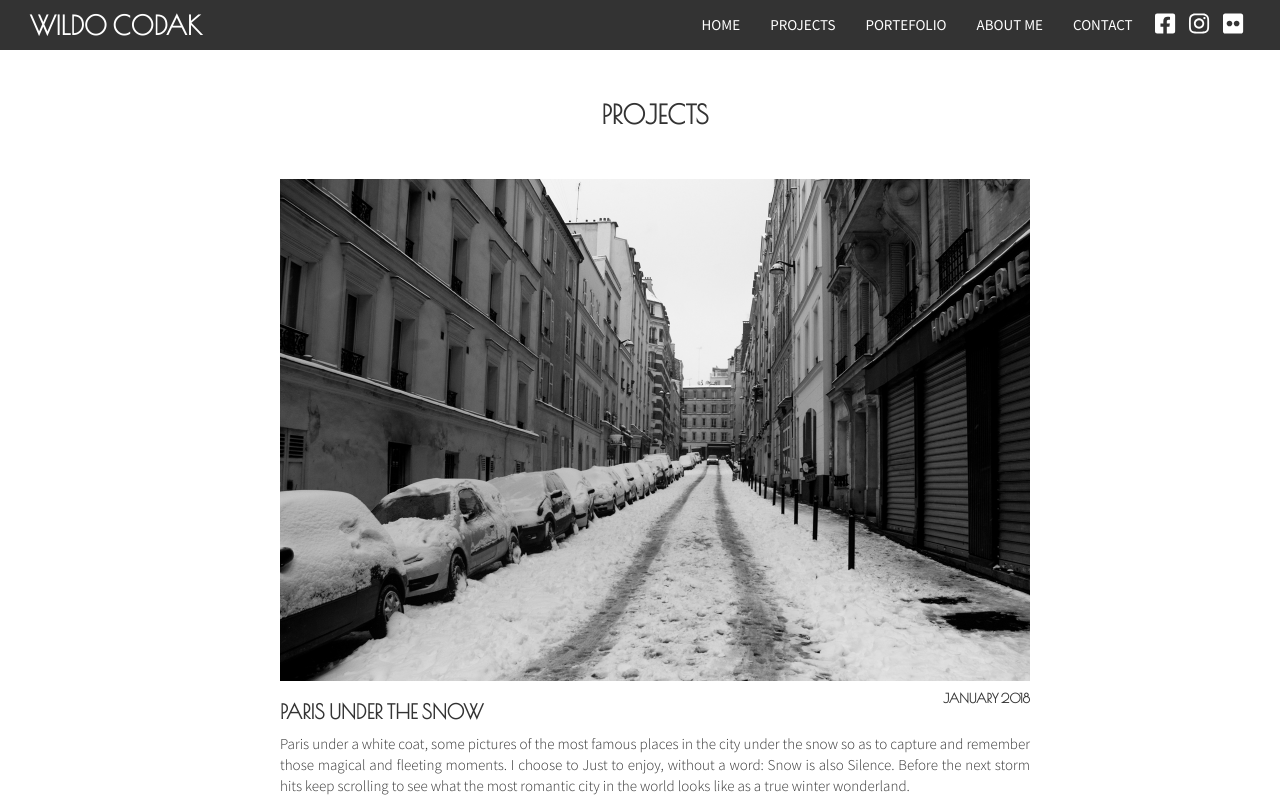
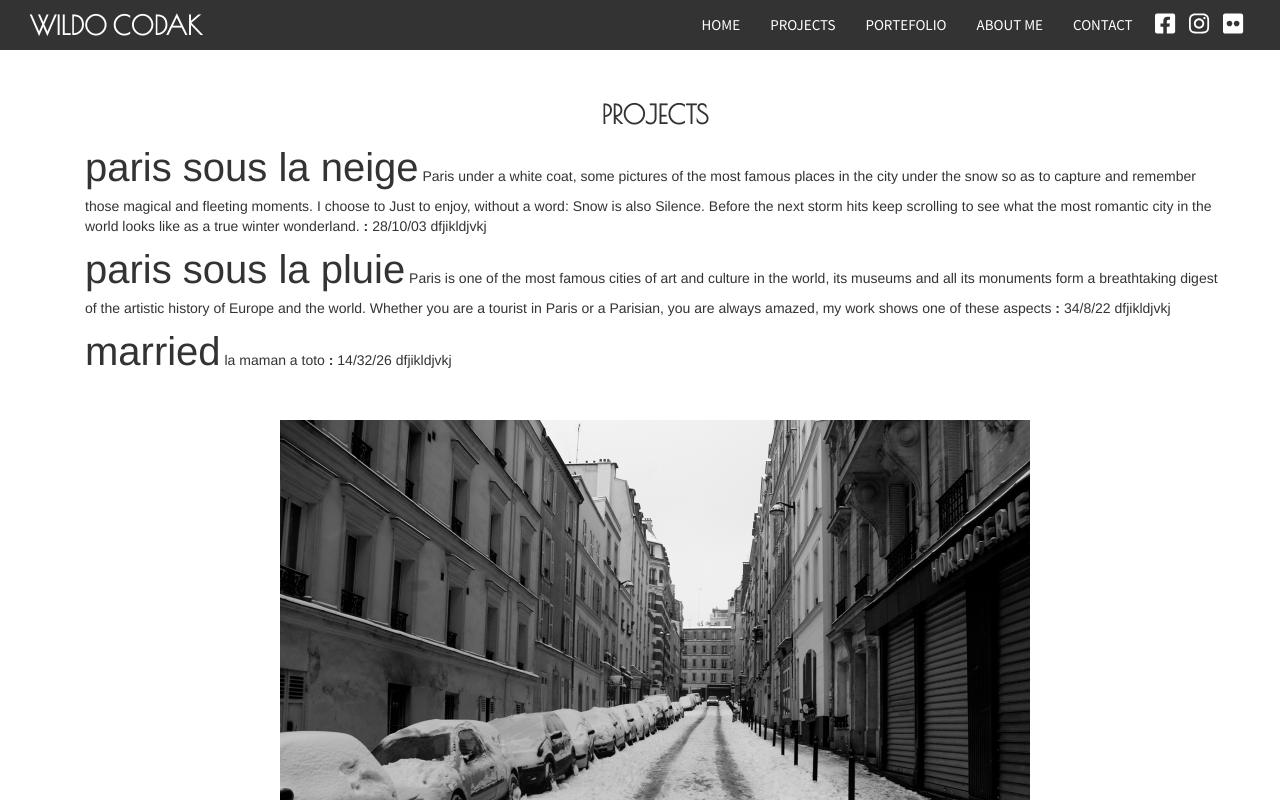
Before and after one commit to ValeryC/wildo_vuejs, a Vue app: page /projects in a window 1280 px wide. Shown: the top 800 px of the page. Built offline with nearby package versions, Linux system fonts and the light colour scheme.

Commit message:
how to transfert props in compoment :rendering a list of modal

```diff
--- a/package.json
+++ b/package.json
@@ -8,14 +8,14 @@
     "lint": "vue-cli-service lint"
   },
   "dependencies": {
-    "axios": "^0.18.0",
+    "babel-eslint": "^10.0.3",
     "core-js": "^2.6.5",
     "materialize-css": "^1.0.0-rc.2",
     "vue": "^2.6.10",
     "vue-router": "^3.0.6"
   },
   "devDependencies": {
-    "@vue/cli-plugin-babel": "^3.7.0",
+    "@vue/cli-plugin-babel": "4.1.1",
     "@vue/cli-plugin-eslint": "^3.7.0",
     "@vue/cli-service": "^3.7.0",
     "babel-eslint": "^10.0.1",
--- a/src/App.vue
+++ b/src/App.vue
@@ -16,7 +16,7 @@ export default {
   name: "app",
   components: {
     Navbar
-  }
+  },
 };
 </script>
 
--- /dev/null
+++ b/src/components/Form.sass
@@ -0,0 +1,103 @@
+h1
+    font-family: "Poiret One", sans-serif
+    font-weight: bold
+    font-size: 26px
+    text-transform: uppercase
+    text-align: center
+
+
+/* H3 : TITLE PROJECTS PAGE PROJECTS */
+
+h3
+    font-family: "Poiret One", sans-serif
+    font-weight: bold
+    font-size: 20px
+    text-transform: uppercase
+
+
+/* H4 : TITLE PROJECTS PAGE PORTFOLIO */
+
+h4
+    font-family: "Poiret One", sans-serif
+    font-weight: bold
+    font-size: 13px
+    text-transform: uppercase
+    text-align: right
+
+
+/* LINKS */
+
+a
+    color: black
+    text-decoration: none
+
+
+a:hover
+    color: black
+    text-decoration: none
+
+
+a:visited
+    color: black
+    text-decoration: none
+
+
+/* P : TEXTS SECTION/PAGE ABOUT ME & PROJECTS */
+
+p
+    text-align: justify
+    text-justify: inter-word
+    font-family: "Source Sans Pro", sans-serif
+    font-weight: 300
+    font-size: 15px
+
+
+/* BUTTONS */
+
+.btn_pages
+    font-size: 14px
+    font-weight: 400
+    text-align: center
+    vertical-align: middle
+    background-color: transparent
+    border: 1px solid black
+    border-radius: 0
+    color: black
+    transition-duration: 0.2s
+    width: 140px
+    height: 40px
+    text-transform: uppercase
+
+
+.btn_pages:hover
+    background-color: black
+    border: 1px solid black
+    color: white
+
+
+.btn_pages:active
+    background-color: black
+    border: 1px solid black
+    color: white
+
+
+#project
+    padding-top: 80px
+
+
+.margin_article
+    margin-top: 5vmin
+
+
+.date
+    text-align: right
+
+
+.img_project
+    width: 100%
+
+
+/* PAGE PROJECTS */
+
+#project
+    padding-top: 80px
--- /dev/null
+++ b/src/components/Form.vue
@@ -0,0 +1,80 @@
+<template>
+  <div>
+<template>
+  <div>
+    <!-- Render our components for each entry in App.inputList
+    (now in value, passed via v-model from the parent component)
+    Iterate all items, item is the current item, idx is the index
+    or key of the item
+
+    The components type is defined in App.iputList.type
+    You can not do v-model="item", you need to v-model="value[idx]"
+    because of variable scope
+    -->
+    <div v-for="(item, idx) in value" :key="idx">
+      <component :is="item.type" v-model="value[idx]"></component>
+    </div>
+  </div>
+</template>
+ <div class="row">
+            <div class="col-md-8 col-md-offset-2 col-lg-8 col-lg-offset-2 col-xs-8 col-xs-offset-2 margin_article">
+                <img class="img_project" src='../assets/images/city/city_1.jpg' alt="IMAGE PROJECT 1">
+            </div>
+        </div>
+        <div class="row">
+            <div class="col-md-6 col-md-offset-2 col-lg-6 col-lg-offset-2 col-xs-6 col-xs-offset-2">
+                <h3>Paris under the snow</h3>
+            </div>
+            <div class="col-md-2 col-lg-2 col-xs-2">
+                <h4 class="date">January 2018</h4>
+            </div>
+        </div>
+        <div class="row">
+            <div class="col-md-8 col-md-offset-2 col-lg-8 col-lg-offset-2 col-xs-8 col-xs-offset-2">
+                <p class="article">Paris under a white coat, some pictures of the most famous places in the city under
+                    the snow so as to
+                    capture and remember those magical and fleeting moments. I choose to Just to enjoy, without a word:
+                    Snow is also Silence. Before the next storm hits keep scrolling to see what the most romantic city
+                    in the world looks like as a true winter wonderland.
+                </p>
+            </div>
+        </div>
+        <div class="row">
+            <div class="col-md-8 col-md-offset-2 col-lg-8 col-lg-offset-2 col-xs-8 col-xs-offset-2" align="center">
+                <br>
+                    <router-link to="/portefolio">
+                        <input type="submit" class="btn_pages" value="More pictures">
+                    </router-link>
+                <br/>
+                <br>
+            </div>
+        </div>
+  </div>
+</template>
+
+<script>
+// import out dynamic components
+// they can be loaded dynamically aswell, just Google it
+import InputText from "./InputText";
+
+
+export default {
+  name: "Form",
+
+  props: {
+    // v-model in the parent component fills props.value automtically
+    // App.vue, line 4
+    value: {
+      type: Array,
+      required: true
+    }
+  },
+  components: {
+    "my-input-text": InputText,
+  }
+};
+</script>
+
+<style lang="scss" scoped>
+@import "Form.sass"
+</style>
--- /dev/null
+++ b/src/components/InputText.vue
@@ -0,0 +1,42 @@
+<template>
+  <div>
+    <span class='colore'>{{value.name}}</span>
+
+
+    {{value.text}}
+
+
+      <label>{{ value.label }}:</label>
+
+      {{value.date}}
+      dfjikldjvkj
+
+
+  </div>
+</template>
+
+<script>
+export default {
+  props: {
+    // v-model injects the object to be edited into props.value
+    value: {
+      type: Object,
+      required: true
+    }
+  },
+  methods: {
+    // just the value for the peeker
+    getPeekValue() {
+      return this.value;
+    }
+  }
+};
+</script>
+
+<style>
+  .colore{
+    font-size:40px;
+}
+
+
+</style>
--- a/src/views/Home.vue
+++ b/src/views/Home.vue
@@ -1,16 +1,77 @@
 <template>
-  <div>
+ <div class="container">
 
+  <div class="row">
+    <div class="col-xs-12">
+
+      <p><span class="label label-primary">v-for</span> Array</p>
+
+      <div>Fruits:</div>
+      <ul>
+        <li v-for="fruit in fruits">
+          {{ fruit }}
+          </li>
+      </ul>
+
+
+
+
+      <div>Students:</div>
+      <ol>
+        <div v-for="student in students" v-bind:key="student">
+          ({{ student.id }}) - {{ student.firstname }} {{ student.lastname }}
+          {{student.name}}
+        </div>
+      </ol>
+
+      <div>From 0 to 100:</div>
+
+  <div v-for="x in 10">
+        <span v-for="y in 10">{{ (x - 1) * 10 + y }}&nbsp;</span>
+    </div>
+
+      <hr>
+
+      <p><span class="label label-primary">v-for</span> Object</p>
+
+      <div>iPad mini 4 spec:</div>
+      <hr>
+
+      <p><span class="label label-primary">v-for</span> Changable array</p>
+
+
+    </div>
   </div>
+
+</div>
 </template>
 
 <script>
 
-export default {
-  name: "Home",
+export default{
+  data() {
+    return {
+    fruits: ["Apple", "Banana", "Pineapple", "Pear"],
+    students: [
+      {id: 4720, firstname: 'Kelly', lastname: 'Smist', name: 'paris sous la neige'},
+      {id: 1234, firstname: 'Charlie', lastname: 'Brown', name:'paris sous la pluie'},
+      {id: 2103, firstname: 'Bryan', lastname: 'Griffiths'},
+    ],
+    ipad_mini_4: {
+      'Announcement date': 'September 9, 2015',
+      'Release date': 'September 9, 2015',
+      CPU: '1.5 GHz dual-core Apple Typhoon',
+      GPU: 'Quad-core PowerVR GX6450',
+      Memory: '2048 MB LPDDR3 RAM',
+    },
+    countries: ['France', 'China', 'Canada', 'USA', 'Finland'],
+  }}
 }
 </script>
 
 <style scoped>
-
+.fruit{
+  font-family: 'Courier New', Courier, monospace;
+  font-size: 30px;
+}
 </style>
--- a/src/views/Portefolio.vue
+++ b/src/views/Portefolio.vue
@@ -1,14 +1,29 @@
 <template>
-  <div>
 
-  </div>
+   <ol>
+        <div v-for="student in students" v-bind:key="student">
+          ({{ student.id }}) - {{ student.firstname }} {{ student.lastname }}
+          {{student.name}}
+        </div>
+    </ol>
+
+
 </template>
 
 <script>
 
 export default {
-  name: "Portefolio",
-}
+
+  data() {
+    return {
+      students: [
+      {id: 4720, firstname: 'Kelly', lastname: 'Smist', name: 'paris sous la neige'},
+      {id: 1234, firstname: 'Charlie', lastname: 'Brown', name:'paris sous la pluie'},
+      {id: 2103, firstname: 'Bryan', lastname: 'Griffiths'},
+    ],
+    };
+  },
+};
 </script>
 
 <style scoped>
--- a/src/views/Projects.vue
+++ b/src/views/Projects.vue
@@ -6,45 +6,7 @@
                 <h1>Projects</h1>
             </div>
         </div>
-        <div class="row">
-            <div class="col-md-8 col-md-offset-2 col-lg-8 col-lg-offset-2 col-xs-8 col-xs-offset-2 margin_article">
-                <img class="img_project" src='../assets/images/city/city_1.jpg' alt="IMAGE PROJECT 1">
-            </div>
-        </div>
-        <div class="row">
-            <div class="col-md-6 col-md-offset-2 col-lg-6 col-lg-offset-2 col-xs-6 col-xs-offset-2">
-                <h3>Paris under the snow</h3>
-            </div>
-            <div class="col-md-2 col-lg-2 col-xs-2">
-                <h4 class="date">January 2018</h4>
-            </div>
-        </div>
-        <div class="row">
-            <div class="col-md-8 col-md-offset-2 col-lg-8 col-lg-offset-2 col-xs-8 col-xs-offset-2">
-                <p class="article">Paris under a white coat, some pictures of the most famous places in the city under
-                    the snow so as to
-                    capture and remember those magical and fleeting moments. I choose to Just to enjoy, without a word:
-                    Snow is also Silence. Before the next storm hits keep scrolling to see what the most romantic city
-                    in the world looks like as a true winter wonderland.
-                </p>
-            </div>
-        </div>
-        <div class="row">
-            <div class="col-md-8 col-md-offset-2 col-lg-8 col-lg-offset-2 col-xs-8 col-xs-offset-2" align="center">
-                <br>
-                    <router-link to="/portefolio">
-                        <input type="submit" class="btn_pages" value="More pictures">
-                    </router-link>
-                <br/>
-                <br>
-            </div>
-        </div>
-        <br>
-        <div class="row">
-            <!-- <div class="col-md-offset-8 col-md-4">
-                <hr class="hr_homepage">
-            </div> -->
-        </div>
+    <my-form v-model="inputList"/>
 
         <div class="row">
             <div class="col-md-8 col-md-offset-2 col-lg-8 col-lg-offset-2 col-xs-8 col-xs-offset-2 margin_article"
@@ -165,9 +127,47 @@
 </template>
 
 <script>
-
+import Form from "../components/Form"
 export default {
   name: "Projects",
+  data() {
+    return {
+      inputList: [
+        {
+          name: "paris sous la neige",
+
+          text:
+            "Paris under a white coat, some pictures of the most famous places in the city under the snow so as to capture and remember those magical and fleeting moments. I choose to Just to enjoy, without a word: Snow is also Silence. Before the next storm hits keep scrolling to see what the most romantic city in the world looks like as a true winter wonderland.",
+          date: "28/10/03",
+          type: "my-input-text",
+        },
+        {
+          name: "paris sous la pluie",
+
+          text:
+            "Paris is one of the most famous cities of art and culture in the world, its museums and all its monuments form a breathtaking digest of the artistic history of Europe and the world. Whether you are a tourist in Paris or a Parisian, you are always amazed, my work shows one of these aspects",
+          date: "34/8/22",
+          type: "my-input-text",
+        },
+        {
+          name: "married",
+
+          text: "la maman a toto",
+          date: "14/32/26",
+          type: "my-input-text",
+        },
+      ],
+    };
+  },
+    methods: {
+    getPeekValue() {
+      return this.inputList;
+    },
+    },
+
+  components:  {
+      "my-form": Form,
+}
 }
 </script>
 
```
Also changed, not shown: 2 other files (tests, documents, lock files or other folders).
